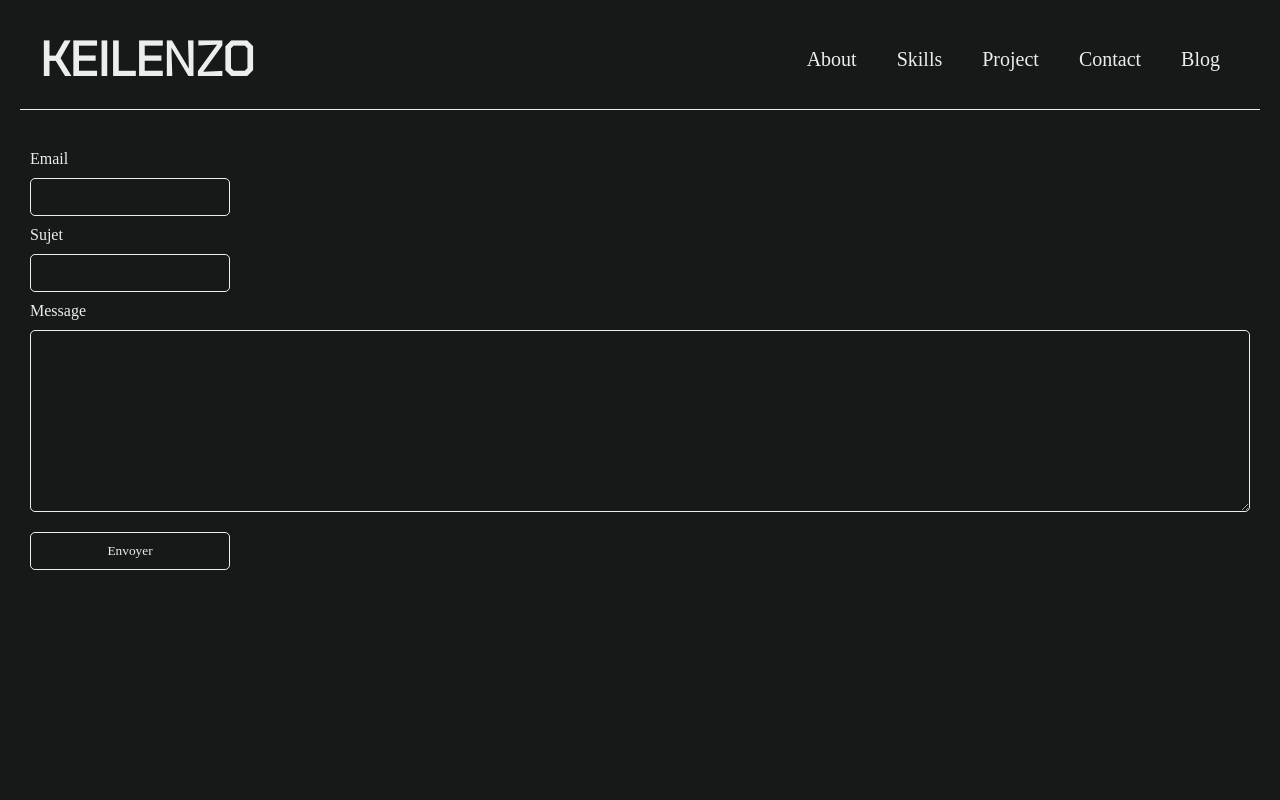
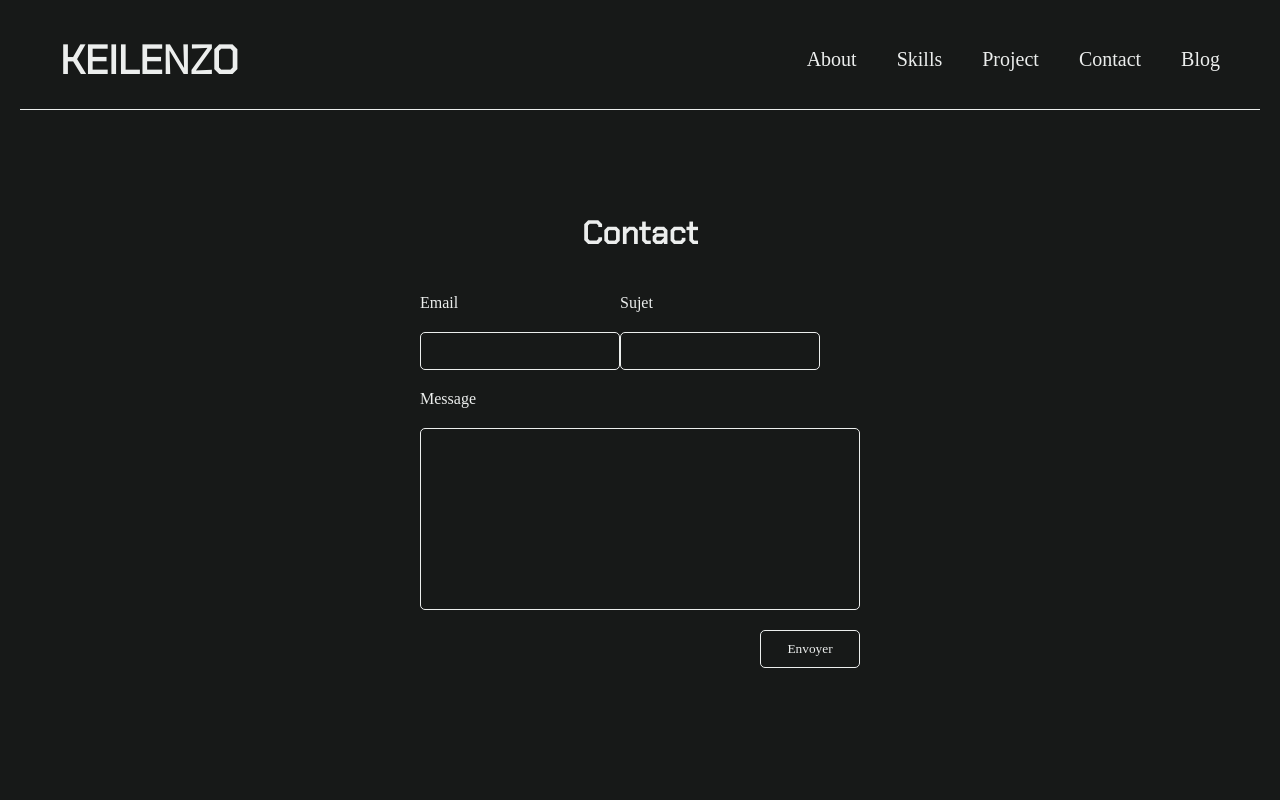
Before and after one commit to Keil-ENZO/Portfolio_Php, a PHP site: page /Portfolio_Php/src/pages/mail.php in a window 1280 px wide. Run offline with PHP 8.4, Linux system fonts and the light colour scheme; some libraries are stand-ins or nearby versions.

Commit message:
style mail.php

```diff
--- a/src/layout/adminmain.php
+++ b/src/layout/adminmain.php
@@ -20,7 +20,7 @@ if ($_SERVER['REQUEST_METHOD'] === 'POST' && isset($_POST['updateMain'])) {
 
 <main>
     <section id='about'>
-        <h2>Main Admin</h2>
+        <h2>Hello Admin !!</h2>
 
         <!-- <button class="btn"><img class="svg" src="../../src/style/assets/edit.svg" alt="edit"></button> -->
 
--- a/src/layout/header.php
+++ b/src/layout/header.php
@@ -1,7 +1,7 @@
 <?php
 
 
-if(isset($_SESSION['email'])) {
+if (isset($_SESSION['email'])) {
     //Affichage du nom de l'utilisateur
     $email = $_SESSION['email'];
     $email = substr($email, 0, -10);
@@ -25,7 +25,11 @@ if ($_SERVER['REQUEST_METHOD'] === 'POST' && isset($_POST['deconnexion'])) {
 <header>
     <nav>
         <div>
-            <h1>KEILENZO</h1>
+            <h1>
+                <a href="http://localhost:8888/Portfolio_Php">
+                    KEILENZO
+                </a>
+            </h1>
         </div>
 
         <div class="liens">
@@ -35,7 +39,7 @@ if ($_SERVER['REQUEST_METHOD'] === 'POST' && isset($_POST['deconnexion'])) {
             <a href="http://localhost:8888/Portfolio_Php/src/pages/mail.php">Contact</a>
             <a href="http://localhost:8888/Portfolio_Php/src/pages/blog.php">Blog</a>
 
-            <?php if (isset($_SESSION['email'])): ?>
+            <?php if (isset($_SESSION['email'])) : ?>
                 <a href="http://localhost:8888/Portfolio_Php/src/pages/editBlog.php">Add Blog</a>
             <?php endif; ?>
 
--- a/src/pages/mail.php
+++ b/src/pages/mail.php
@@ -12,23 +12,32 @@ require_once('../routes/postMail.php');
     <meta name="viewport" content="width=device-width, initial-scale=1.0">
     <link rel="preconnect" href="https://fonts.googleapis.com">
     <link rel="preconnect" href="https://fonts.gstatic.com" crossorigin>
-    <link
-        href="https://fonts.googleapis.com/css2?family=Chakra+Petch:ital,wght@0,300;0,400;1,300&family=M+PLUS+Rounded+1c:wght@100;300;400&display=swap"
-        rel="stylesheet">
+    <link href="https://fonts.googleapis.com/css2?family=Chakra+Petch:ital,wght@0,300;0,400;1,300&family=M+PLUS+Rounded+1c:wght@100;300;400&display=swap" rel="stylesheet">
     <link rel="stylesheet" href="../style/style.css">
     <title>Contact</title>
 </head>
 
 <body>
 
-    <?php require_once('../layout/header.php');?>
+    <?php require_once('../layout/header.php'); ?>
+    <main class="mail">
+        <h2>Contact</h2>
 
         <form action="mail.php" method="post">
+
+            <div class="inputs">
+                <div>
                     <label for="sendMail">Email</label>
                     <input type="email" name="sendMail" id="sendMail" required>
-
+                </div>
+                <div>
                     <label for="subject">Sujet</label>
                     <input type="text" name="subject" id="subject" required>
+                </div>
+            </div>
+
+
+
 
             <label for="content">Message</label>
             <textarea name="content" id="content" cols="30" rows="10" required></textarea>
@@ -39,8 +48,11 @@ require_once('../routes/postMail.php');
             echo '<input type="hidden" name="csrf_token" value="' . $token . '">';
             ?>
 
-        <input type="submit" value="Envoyer">
+            <div class="btnSend"> <input type="submit" class="send" value="Envoyer">
+            </div>
         </form>
+    </main>
+
 
 </body>
 <script src="../js/index.js"></script>
--- a/src/style/style.css
+++ b/src/style/style.css
@@ -1,13 +1,15 @@
 :root {
-    --primary-font: 'Chakra Petch', sans-serif;
-    --secondary-font:'Roboto Slab', serif;
+  --primary-font: "Chakra Petch", sans-serif;
+  --secondary-font: "Roboto Slab", serif;
 
   --primary-color: #171918;
-    --secondary-color: #ECEEED;
-    --tertiary-color: #30A46C;
+  --secondary-color: #eceeed;
+  --tertiary-color: #30a46c;
 }
 
-*, *::before, *::after {
+*,
+*::before,
+*::after {
   box-sizing: border-box;
   margin: 0;
   padding: 0;
@@ -19,7 +21,12 @@ body {
   color: var(--secondary-color);
 }
 
-h1, h2, h3, h4, h5, h6 {
+h1,
+h2,
+h3,
+h4,
+h5,
+h6 {
   font-family: var(--primary-font);
 }
 
@@ -31,15 +38,22 @@ h3 {
   font-size: 1.5em;
 }
 
-p, a, li, span, input, textarea, button {
+p,
+a,
+li,
+span,
+input,
+textarea,
+button {
   font-family: var(--secondary-font);
   text-decoration: none;
   color: var(--secondary-color);
+  resize: none;
 }
 
 a:hover {
   text-decoration: underline;
-    text-decoration:  rgba(127,45,253,1)  wavy underline;
+  text-decoration: rgba(127, 45, 253, 1) wavy underline;
 }
 
 main {
@@ -49,8 +63,7 @@ main {
   height: 100%;
 }
 
-
-header{
+header {
   padding: 10px 20px;
 }
 
@@ -74,14 +87,13 @@ header{
   width: 80%;
   height: 2px;
   background: var(--secondary-color);
-    transition: transform 0.3s ease-out,
-    opacity 0.1s ease-out;
+  transition: transform 0.3s ease-out, opacity 0.1s ease-out;
 }
 .l1 {
-    transform: translateY(-10px)
+  transform: translateY(-10px);
 }
 .l3 {
-    transform: translateY(10px)
+  transform: translateY(10px);
 }
 .nav-toggler.active .l1 {
   transform: translateY(0px) rotate(135deg);
@@ -120,12 +132,11 @@ nav a {
   cursor: pointer;
 
   transition: text-decoration 0.3s ease-out;
-
 }
 
 nav a:hover {
   text-decoration: underline;
-   text-decoration:  rgba(127,45,253,1)  wavy underline;
+  text-decoration: rgba(127, 45, 253, 1) wavy underline;
 }
 
 .header {
@@ -153,7 +164,8 @@ nav div h1 {
   padding: 30px;
 }
 
-#about .content, #about .content2 {
+#about .content,
+#about .content2 {
   display: flex;
   flex-direction: column;
   justify-content: space-around;
@@ -172,11 +184,14 @@ nav div h1 {
 .content div h2 {
   font-size: 8vw;
   /* line-height: 120px; */
-    background: linear-gradient(176deg, rgba(34,193,195,1) 10%, rgba(127,45,253,1) 68%);
+  background: linear-gradient(
+    176deg,
+    rgba(34, 193, 195, 1) 10%,
+    rgba(127, 45, 253, 1) 68%
+  );
   -webkit-background-clip: text;
   -webkit-text-fill-color: transparent;
 }
-
 
 img {
   width: 100%;
@@ -187,7 +202,7 @@ img {
 
 #skills {
   padding: 30px;
-    height: 60vh;
+  height: 50vh;
 }
 
 #skills .contentSkills {
@@ -215,8 +230,12 @@ img {
   border-radius: 50em;
   padding: 50px;
   margin: 20px;
-    background: rgb(34,193,195);
-    background: linear-gradient(176deg, rgba(34,193,195,1) 10%, rgba(127,45,253,1) 68%);
+  background: rgb(34, 193, 195);
+  background: linear-gradient(
+    176deg,
+    rgba(34, 193, 195, 1) 10%,
+    rgba(127, 45, 253, 1) 68%
+  );
 }
 
 form {
@@ -226,14 +245,11 @@ form {
   padding: 30px;
 
   font-family: var(--secondary-font);
-
 }
 
 from label {
   font-size: 2.5em;
   margin: 10px 0;
-
-
 }
 
 form input {
@@ -258,7 +274,6 @@ form textarea {
   color: var(--secondary-color);
 
   border: 1px solid var(--secondary-color);
-
 }
 
 form button {
@@ -292,7 +307,6 @@ form button:hover {
   height: 0;
   width: 0;
   visibility: hidden;
-
 }
 
 .btnLabel {
@@ -309,24 +323,28 @@ form button:hover {
 }
 
 .btnLabel:after {
-	content: '';
+  content: "";
   position: absolute;
   top: 5px;
   left: 5px;
   width: 30px;
   height: 30px;
   background: var(--primary-color);
-	box-shadow: 0 0 0 1px rgba(0, 0, 0, .1), 0 4px 0 rgba(0, 0, 0, .08);
+  box-shadow: 0 0 0 1px rgba(0, 0, 0, 0.1), 0 4px 0 rgba(0, 0, 0, 0.08);
   border-radius: 30px;
   transition: 0.3s;
 }
 
-.btn:checked+.btnLabel {
-    background: rgb(34,193,195);
-    background: linear-gradient(176deg, rgba(34,193,195,1) 10%, rgba(127,45,253,1) 68%);
+.btn:checked + .btnLabel {
+  background: rgb(34, 193, 195);
+  background: linear-gradient(
+    176deg,
+    rgba(34, 193, 195, 1) 10%,
+    rgba(127, 45, 253, 1) 68%
+  );
 }
 
-.btn:checked+.btnLabel:after {
+.btn:checked + .btnLabel:after {
   left: calc(100% - 5px);
   transform: translateX(-100%);
 }
@@ -334,8 +352,6 @@ form button:hover {
 .btn:active:after {
   width: 40px;
 }
-
-
 
 .content2 {
   display: none;
@@ -351,7 +367,6 @@ form button:hover {
   transform: translateX(-100%);
   transition: 0.3s ease-out;
   position: absolute;
-
 }
 
 .view {
@@ -361,14 +376,13 @@ form button:hover {
   position: relative;
 }
 
-#project  {
+#project {
   padding: 30px;
   height: 100%;
   display: flex;
   justify-content: space-between;
   align-items: center;
   flex-direction: column;
-
 }
 
 #project h1 {
@@ -392,9 +406,8 @@ form button:hover {
   margin-left: 0;
 
   border-radius: 0px;
-    border-radius: 20px 20px 0  0 ;
+  border-radius: 20px 20px 0 0;
 }
-
 
 .contentProject div {
   width: 300px;
@@ -414,7 +427,8 @@ form button:hover {
   transition: 0.3s ease-out;
 }
 
-.contentProject div p, .contentProject div h2 {
+.contentProject div p,
+.contentProject div h2 {
   margin: 10px;
 }
 
@@ -453,7 +467,65 @@ form button:hover {
 }
 
 .footer_liens div a {
-    margin: 5px ;
+  margin: 5px;
+}
+
+/************************** Page Mail **************************/
+.mail {
+  display: flex;
+  justify-content: center;
+  align-items: center;
+  height: 85vh;
+}
+
+.mail form {
+  display: flex;
+  flex-direction: column;
+  align-items: start;
+  width: 100%;
+}
+
+.mail form label {
+  font-size: 1em;
+  margin: 10px 0;
+  font-family: var(--secondary-font);
+}
+
+.mail form .inputs {
+  display: flex;
+  flex-direction: column;
+  width: 100%;
+}
+
+.mail form .inputs div {
+  display: flex;
+  flex-direction: column;
+}
+
+.mail form .btnSend {
+  width: 100%;
+  display: flex;
+  align-items: end;
+  justify-content: flex-end;
+}
+
+.mail form .send {
+  width: 100px;
+  padding: 10px;
+  margin: 10px 0;
+  border: none;
+  border-radius: 5px;
+  cursor: pointer;
+  background: var(--primary-color);
+  color: var(--secondary-color);
+
+  border: 1px solid var(--secondary-color);
+  transition: 0.3s ease-out;
+}
+
+.mail form .send:hover {
+  background: var(--secondary-color);
+  color: var(--primary-color);
 }
 
 @media screen and (min-width: 768px) {
@@ -488,6 +560,15 @@ form button:hover {
     display: block;
   }
 
+  nav div h1 a {
+    font-size: 1em;
+    font-family: var(--primary-font);
+  }
+
+  nav div h1 a:hover {
+    text-decoration: none;
+  }
+
   #about {
     display: flex;
     flex-direction: column;
@@ -495,7 +576,8 @@ form button:hover {
     align-items: center;
   }
 
-    #about .content, #about .content2 {
+  #about .content,
+  #about .content2 {
     flex-direction: row;
   }
 
@@ -514,13 +596,23 @@ form button:hover {
   }
 
   h1 {
-        font-size: 3em;
+    font-size: 2.5em;
   }
 
   h2 {
     font-size: 2em;
   }
 
+  .mail form {
+    width: 500px;
+  }
 
+  .mail form .inputs {
+    display: flex;
+    flex-direction: row;
+  }
 
+  .mail form .inputs div {
+    display: flex;
   }
+}
```
Lines whose indentation alone changed are shown as unchanged.
